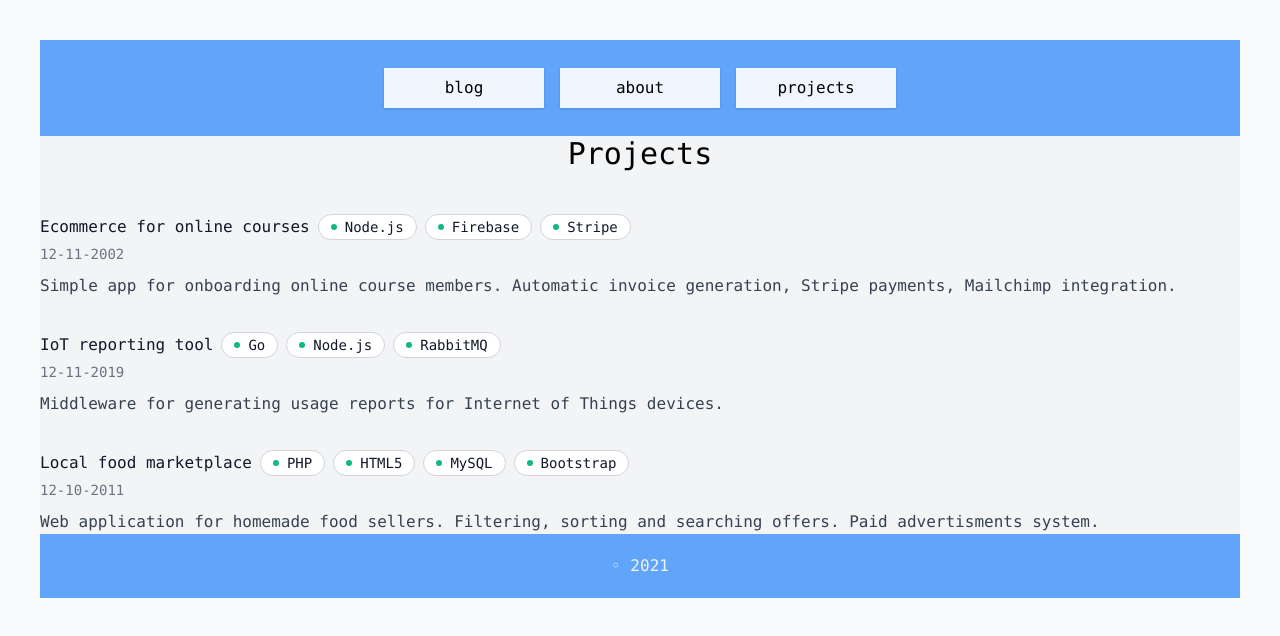
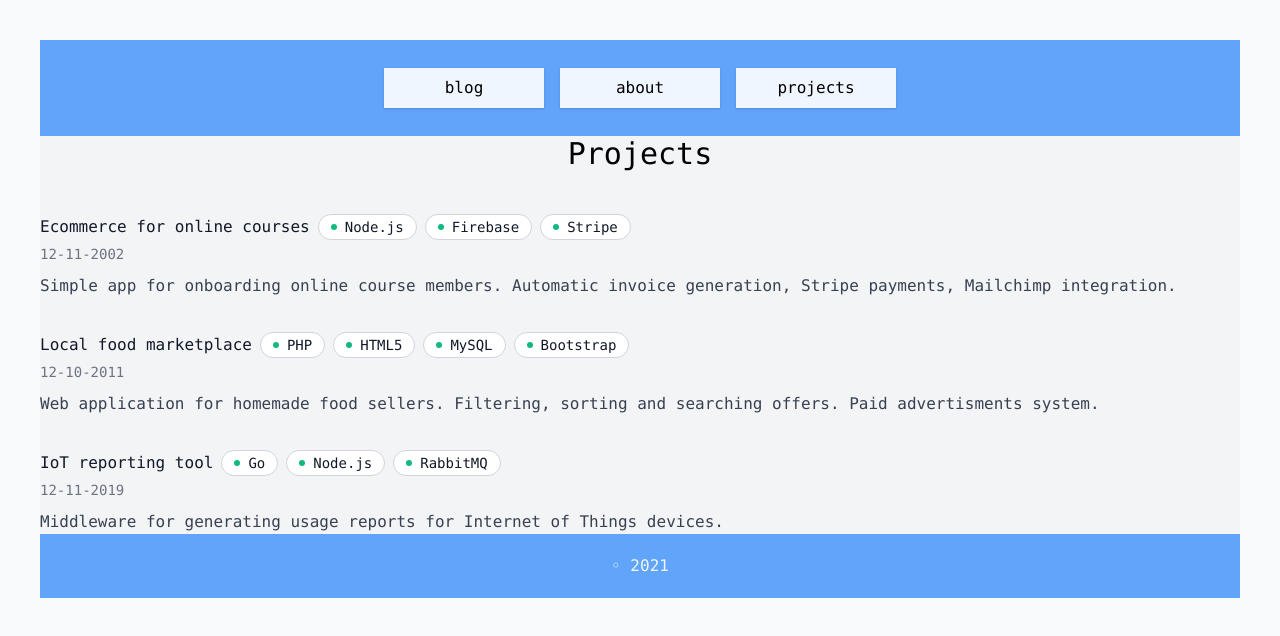
Before and after one commit to karnow/blog_app, a Next.js app: page /projects in a window 1280 px wide. Shown: the top 636 px of the page. Built offline with nearby package versions, Linux system fonts and the light colour scheme.

Commit message:
sort projects by date

```diff
--- a/pages/projects.js
+++ b/pages/projects.js
@@ -5,7 +5,7 @@ import { getList } from 'lib/markdownParser';
 export const getStaticProps = () => {
   const projects = getList('_projects');
   return {
-    props: { projects }
+    props: { projects: projects.sort((a,b)=>a.createdAt -b.createdAt) }
   };
 };
 
```
